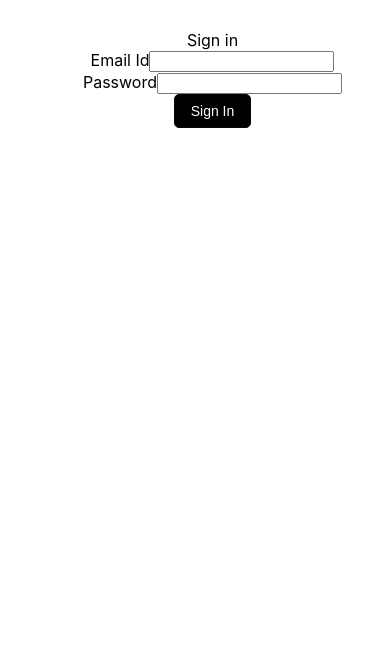
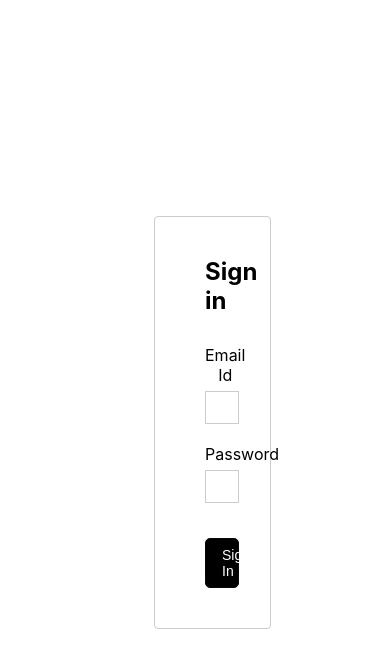
Before and after one commit to sudhindrapai/pincode-delivery-checker, a React (Create React App) app: page /login in a window 390 px wide. Shown: the top 668 px of the page. Built offline with nearby package versions, Linux system fonts and the light colour scheme; no server answers.

Commit message:
featuer/responsive, Updated login screen UI

```diff
--- a/src/Containers/Login/Login.js
+++ b/src/Containers/Login/Login.js
@@ -28,9 +28,9 @@ const Login = () => {
   },[signinStatus, isRequestSent])
 
     return <div className={classes.Container}>
-      <div>Sign in</div>
+      <div className={classes.SiginInContainer}>
+      <div className={classes.SignInTitle}>Sign in</div>
       <div style={{display:"none"}}>{JSON.stringify(currentUser)}</div>
-      <div>
         <div className={classes.FormGroup}>
           <label htmlFor={"user email id"}>
             Email Id
--- a/src/Containers/Login/Login.module.css
+++ b/src/Containers/Login/Login.module.css
@@ -0,0 +1,51 @@
+.Container{
+    width: 100%;
+    box-sizing: border-box;
+    display: flex;
+    align-items: center;
+    justify-content: center;
+    height: calc(100vh - 60px);
+}
+
+.SiginInContainer{
+    max-width: 50vw;
+    height: auto;
+    box-sizing: border-box;
+    border: 1px solid var(--color-border);
+    padding: 40px 50px;
+    width: 30vw;
+    border-radius: 4px;
+}
+.SignInTitle{
+    font-size: 24px;
+    font-weight: 700;
+    margin-bottom: 30px;
+    color: var(--color-text);
+}
+
+.SiginInContainer button{
+    width: 100%;
+    margin-top: 15px;
+}
+
+.FormGroup{
+    width: 100%;
+    box-sizing: border-box;
+    display: flex;
+    flex-flow: column nowrap;
+    align-items: flex-start;
+    justify-content: flex-start;
+    margin-bottom: 20px;
+}
+
+.FormGroup label{
+    margin-bottom: 6px;
+    font-weight: 400;
+}
+
+.FormGroup input{
+    width: 100%;
+    box-sizing: border-box;
+    padding: 8px 16px;
+    border: 1px solid var(--color-border);
+}
--- a/src/HOC/Wrapper/Wrapper.js
+++ b/src/HOC/Wrapper/Wrapper.js
@@ -10,7 +10,8 @@ const AdminWrapper = (IncomingComponent) => {
     class NewComponent extends Component{
 
         // add route name in the below array to avoid header nav and side bar
-        restrictedRoutes = ["/invoice/view","/login"];
+        restrictedRoutes = ["/invoice/view","/login", "/"];
+
 
         render() {
             // if condition to check current route present in the restrected route and returns respective view
```
